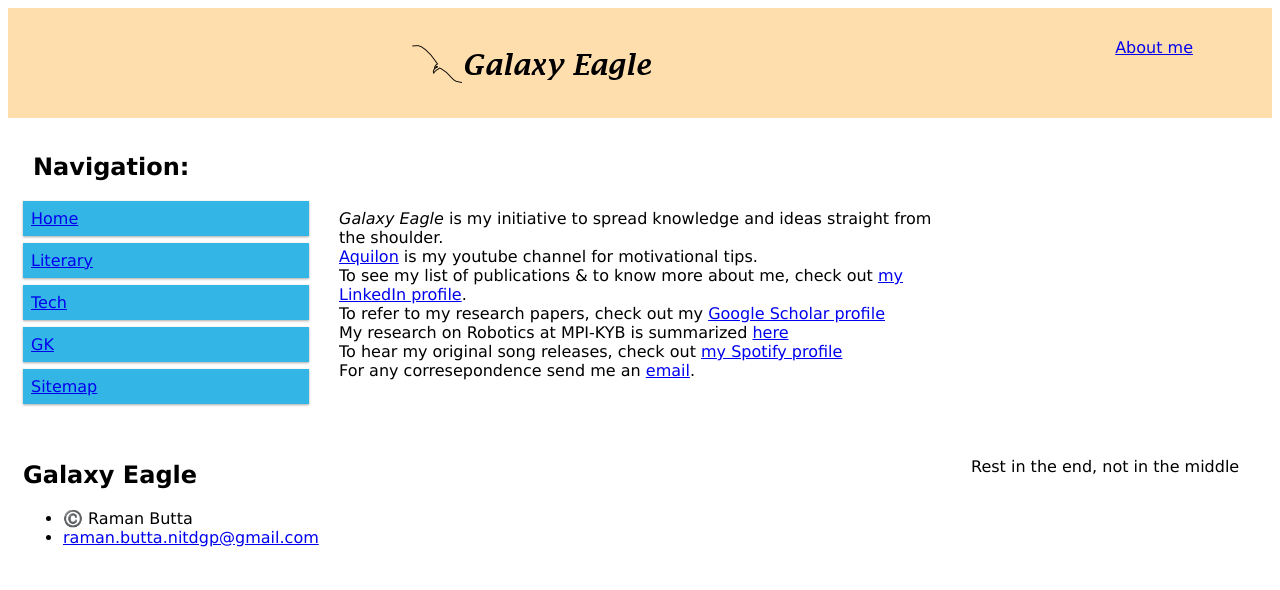
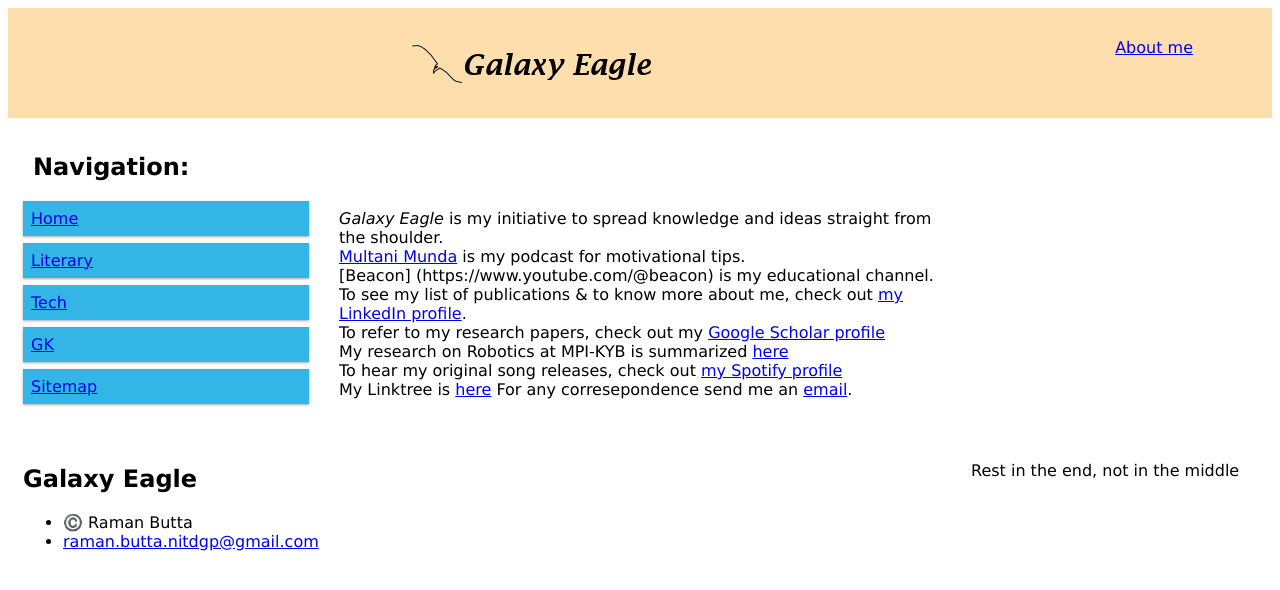
Before and after one commit to galaxyeagle/galaxyeagle.github.io, a Jekyll site: the page built from about.markdown, in a window 1280 px wide. Shown: the top 590 px of the page. Built offline with Jekyll 4.4.1, drawn with Linux system fonts in a browser that asks for light colours.

Commit message:
modifying about page

```diff
--- a/about.markdown
+++ b/about.markdown
@@ -5,11 +5,13 @@ permalink: /about/
 comments: false
 ---
 _Galaxy Eagle_ is my initiative to spread knowledge and ideas straight from the shoulder.
-[Aquilon](https://www.youtube.com/channel/UCd2SK_9KwTqpHxsKHvD_ldQ) is my youtube channel for motivational tips.
+[Multani Munda](https://www.apple.co/3ogQGg3) is my podcast for motivational tips.
+[Beacon] (https://www.youtube.com/@beacon) is my educational channel.
 To see my list of publications & to know more about me, check out [my LinkedIn profile](https://www.linkedin.com/in/ramanbutta/).
 To refer to my research papers, check out my [Google Scholar profile](https://scholar.google.com/citations?user=hjX2g2wAAAAJ&hl=en)
 My research on Robotics at MPI-KYB is summarized [here](https://www.kyb.tuebingen.mpg.de/person/58710/272198)
 To hear my original song releases, check out [my Spotify profile](https://open.spotify.com/artist/0njPAhPdvUc5MSgI5DMBdH)
+My Linktree is [here](https://linktr.ee/rbutta)
 For any corresepondence send me an [email](mailto:raman.butta.nitdgp@gmail.com).
 
 <!---You can express your gratitude to _Galaxy Eagle_ by contributing [here](https://www.paypal.me/ramanbutta).--->
```
Also changed, not shown: pages/literary/Unforgiving-knight.md (+1 -1 lines).
